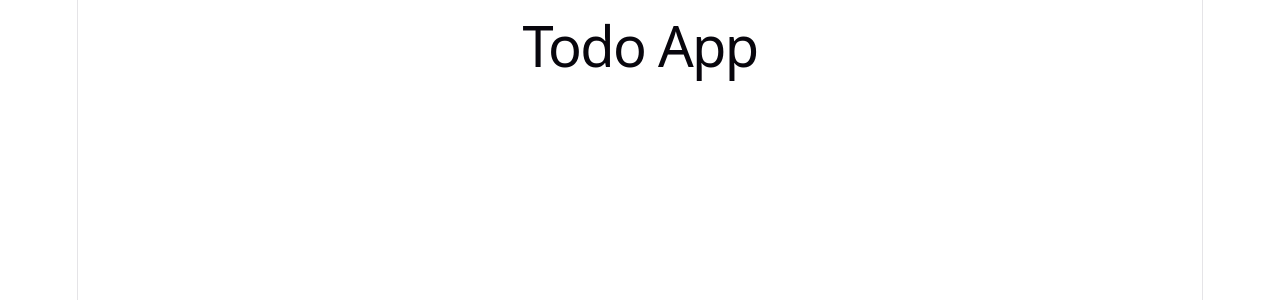
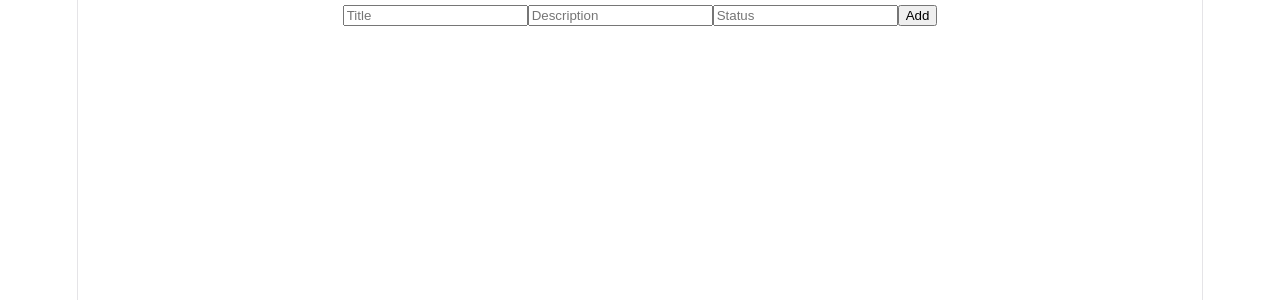
Before and after one commit to chems-eddine24/electron-desktop-app, a React (Vite) app: page / in a window 1280 px wide. Shown: the top 300 px of the page. Built offline with nearby package versions, Linux system fonts and the light colour scheme.

Commit message:
add app's components

```diff
--- a/src/App.tsx
+++ b/src/App.tsx
@@ -1,18 +1,18 @@
+import { useState } from 'react'
+import { TaskBar } from './components/TaskBar'
+import type { Task } from '../src/db/schema/tasks.ts'
 
-import './App.css'
+export default function App() {
+    const [tasks, setTasks] = useState<Task[]>([])
 
-
-
-const App = () => {
-  return (
-      <div>
-        <h1 className={"header-1"}>
-          Todo App
-        </h1>
-      </div>
-  )
+    return (
+        <div>
+            <TaskBar onTaskAdded={task => setTasks(prev => [task, ...prev])} />
+            <ul>
+                {tasks.map(task => (
+                    <li key={task.task_id}>{task.title} — {task.status}</li>
+                ))}
+            </ul>
+        </div>
+    )
 }
-
-
-
-export default App
```
